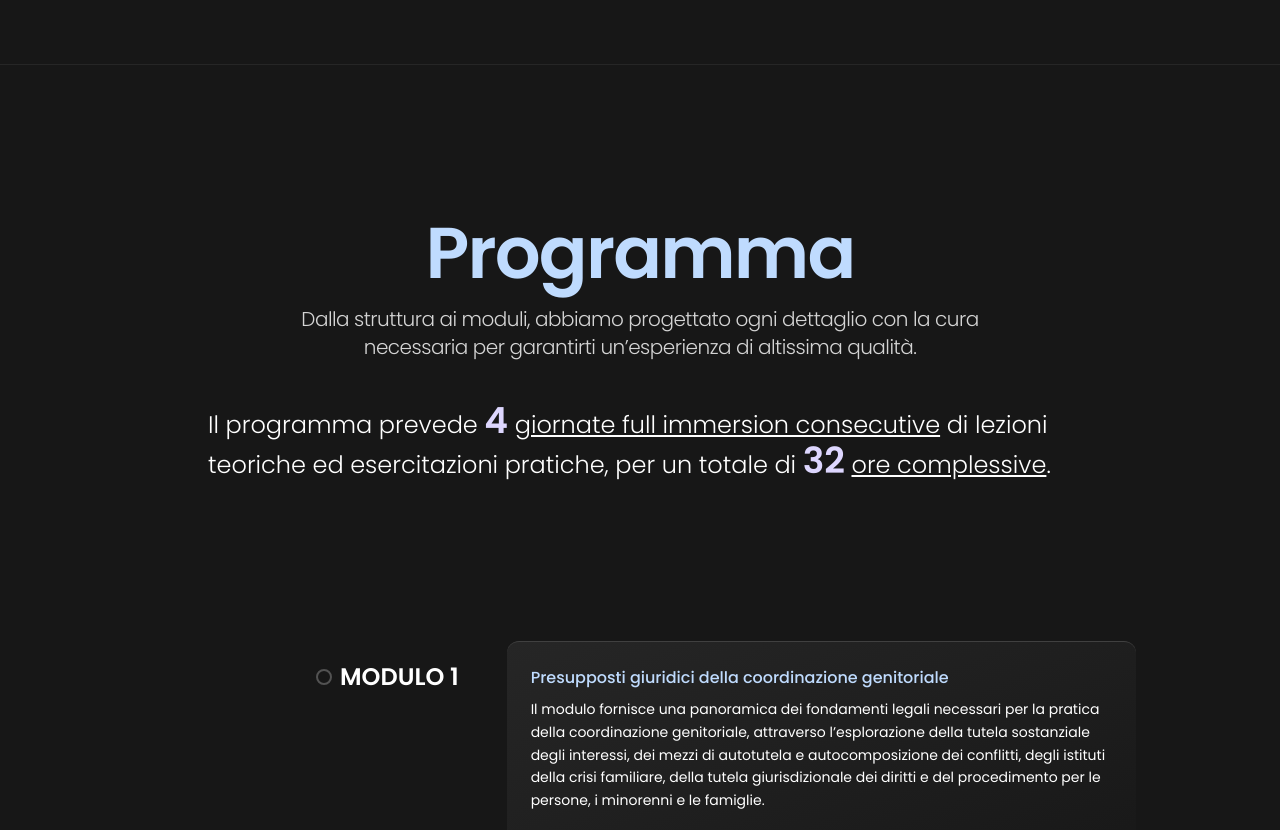
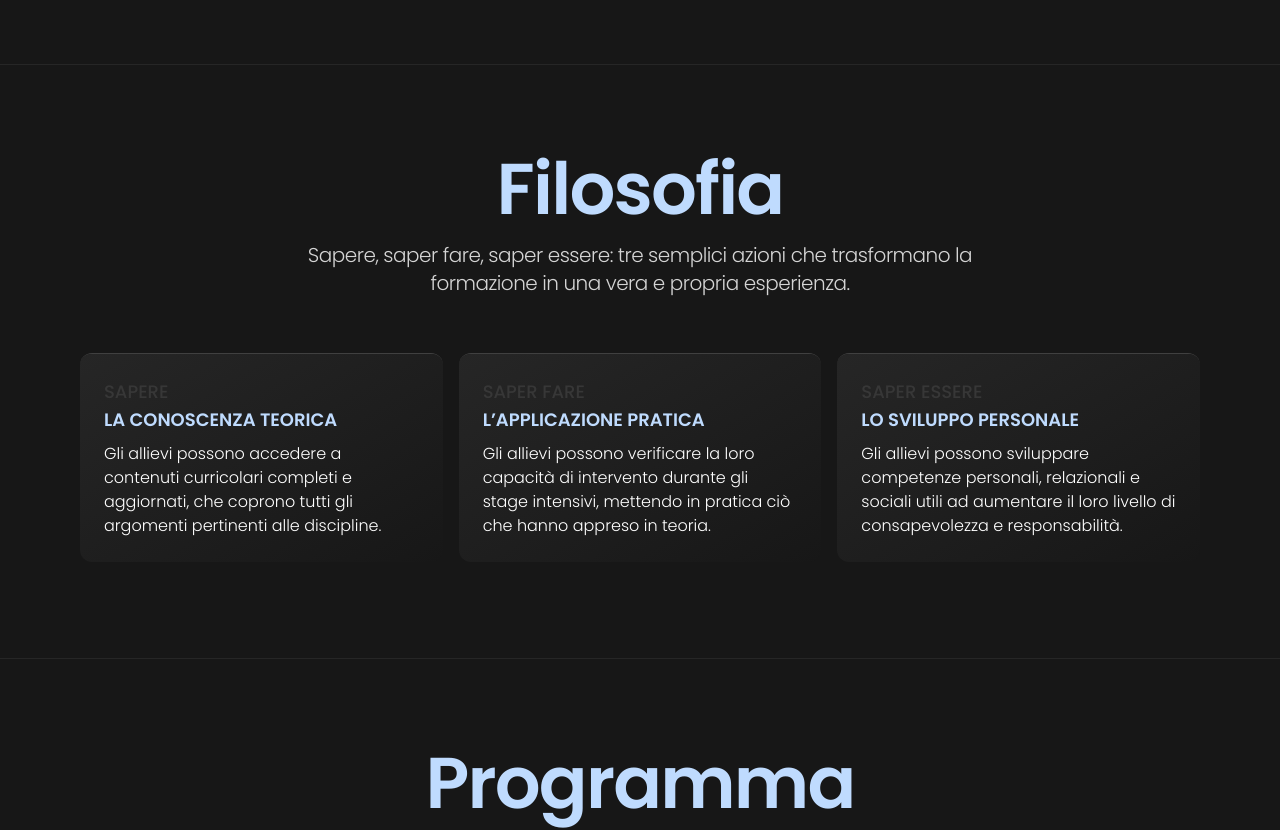
Before and after one commit to plasm/academy, a Nuxt app: page /corsi/alta-formazione in a window 1280 px wide. Shown: the part 1500-2330 px from the top of the page. Built offline with nearby package versions, Linux system fonts and the light colour scheme; grey boxes are pictures that could not be loaded.

Commit message:
feat: philosophy

```diff
--- a/components/ac-feature-card/index.vue
+++ b/components/ac-feature-card/index.vue
@@ -1,17 +1,36 @@
 <template>
-  <div data-name="ac-feature-card" class="transition-color group relative mx-auto overflow-hidden rounded-xl border-t border-neutral-700 p-6 text-lg text-white hover:border-gold/80">
+  <div
+    data-name="ac-feature-card"
+    class="transition-color group relative mx-auto overflow-hidden rounded-xl border-t border-neutral-700 p-6 text-lg text-white "
+    :class="{
+      'hover:border-gold/80': theme === 'gold',
+      'hover:border-blue-200/80': theme === 'silver',
+    }"
+  >
     <div class="relative z-[3]">
       <div class="text-lg font-medium text-neutral-700/70 transition-colors group-hover:text-neutral-200">
         {{ overtitle }}
       </div>
-      <div class="mb-2 text-lg font-semibold  text-gold">
+      <div
+        class="mb-2 text-lg font-semibold"
+        :class="{
+          'text-gold': theme === 'gold',
+          'text-blue-200': theme === 'silver',
+        }"
+      >
         {{ title }}
       </div>
       <div class="text-base font-light text-white">
         <slot />
       </div>
     </div>
-    <div class="absolute inset-0 z-[2] bg-gradient-to-br from-gold/20 to-neutral-900 opacity-0 transition-opacity group-hover:opacity-100" />
+    <div
+      class="absolute inset-0 z-[2] bg-gradient-to-br to-neutral-900 opacity-0 transition-opacity group-hover:opacity-100"
+      :class="{
+        ' from-gold/20': theme === 'gold',
+        ' from-blue-200/20': theme === 'silver',
+      }"
+    />
     <div class="absolute inset-0 z-[1] bg-gradient-to-br from-neutral-800 to-neutral-900" />
   </div>
 </template>
@@ -31,6 +50,10 @@ export default {
     title: {
       type: String,
       default: ''
+    },
+    theme: {
+      type: String,
+      default: 'gold'
     }
   },
   emits: ['over', 'leave']
--- a/pages/corsi/alta-formazione.vue
+++ b/pages/corsi/alta-formazione.vue
@@ -91,7 +91,45 @@
     </div>
     <!-- END ATTESTATI -->
 
-    <ac-separator class="my-28 " />
+    <ac-separator class="mt-28 mb-12" />
+
+    <!-- FILOSOFIA -->
+    <ac-heading description="Sapere, saper fare, saper essere: tre semplici azioni che trasformano la formazione in una vera e propria esperienza.">
+      <template #title>
+        <div class="leading-none ">
+          <span class="text-blue-200">Filosofia</span>
+        </div>
+      </template>
+    </ac-heading>
+
+    <div class="gradient pb-20">
+      <div class="lg-p-0 mx-auto grid max-w-6xl grid-cols-1 gap-4 p-4 lg:grid-cols-3">
+        <ac-feature-card
+          overtitle="SAPERE"
+          title="LA CONOSCENZA TEORICA"
+          theme="silver"
+        >
+          Gli allievi possono accedere a contenuti curricolari completi e aggiornati, che coprono tutti gli argomenti pertinenti alle discipline.
+        </ac-feature-card>
+        <ac-feature-card
+          overtitle="SAPER FARE"
+          title="L’APPLICAZIONE PRATICA"
+          theme="silver"
+        >
+          Gli allievi possono verificare la loro capacità di intervento durante gli stage intensivi, mettendo in pratica ciò che hanno appreso in teoria.
+        </ac-feature-card>
+        <ac-feature-card
+          overtitle="SAPER ESSERE"
+          title="LO SVILUPPO PERSONALE"
+          theme="silver"
+        >
+          Gli allievi possono sviluppare competenze personali, relazionali e sociali utili ad aumentare il loro livello di consapevolezza e responsabilità.
+        </ac-feature-card>
+      </div>
+    </div>
+    <!-- END FILOSOFIA -->
+
+    <ac-separator class="mt-18 mb-12" />
 
     <!-- PROGRAMMA -->
     <ac-heading description="Dalla struttura ai moduli, abbiamo progettato ogni dettaglio con la cura necessaria per garantirti un’esperienza di altissima qualità.">
```
